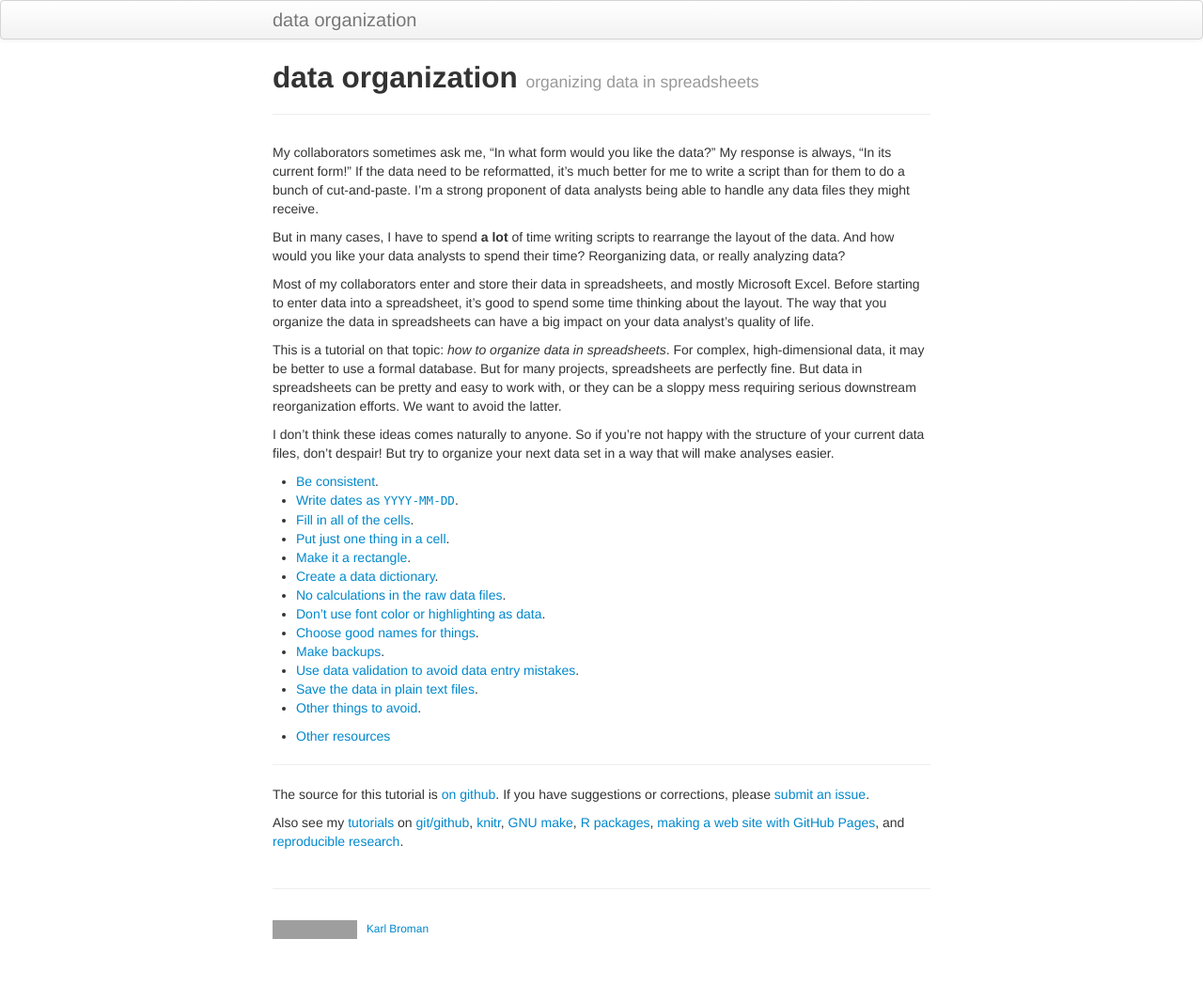
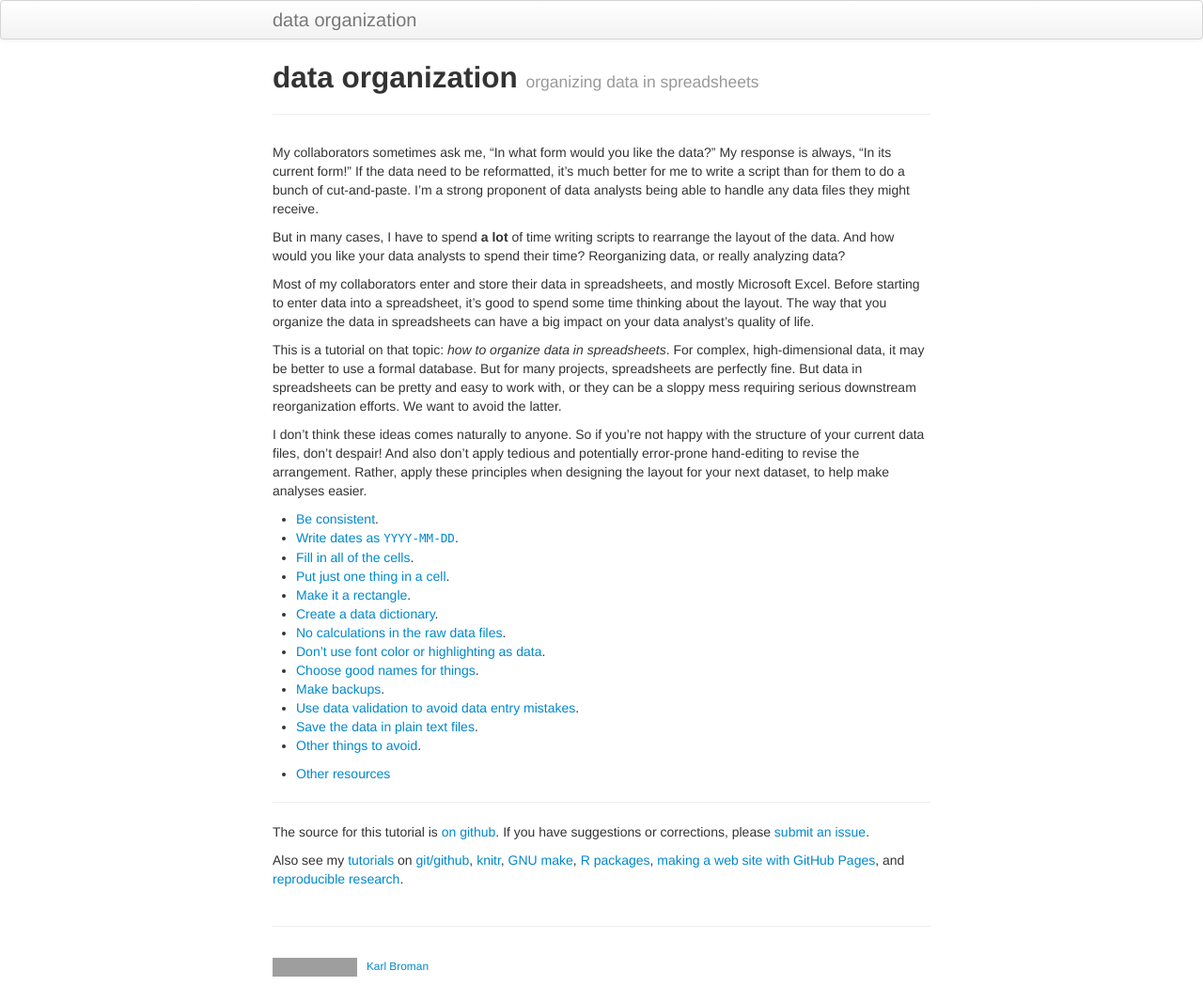
Before and after one commit to kbroman/dataorg, a Jekyll site: the page built from index.md, in a window 1280 px wide. Shown: the whole page at 94% size. Built offline with Jekyll 4.4.1, drawn with Linux system fonts in a browser that asks for light colours; before the commit the page ends 1009 px from its top, so only the background shows below that; grey boxes are pictures that could not be loaded.

Commit message:
Revise last paragraph of intro: don't hand-edit current files
 - Rather, apply these principles to your next dataset.

```diff
--- a/index.md
+++ b/index.md
@@ -30,10 +30,12 @@ perfectly fine. But data in spreadsheets can be pretty and easy to
 work with, or they can be a sloppy mess requiring serious
 downstream reorganization efforts. We want to avoid the latter.
 
-I don't think these ideas comes naturally to anyone.
-So if you're not happy with the
-structure of your current data files, don't despair! But try to
-organize your next data set in a way that will make analyses easier.
+I don't think these ideas comes naturally to anyone. So if you're not
+happy with the structure of your current data files, don't despair!
+And also don't apply tedious and potentially error-prone hand-editing
+to revise the arrangement. Rather, apply these principles when
+designing the layout for your next dataset, to help make analyses
+easier.
 
 - [Be consistent](pages/consistency.html).
 - [Write dates as `YYYY-MM-DD`](pages/dates.html).
```
